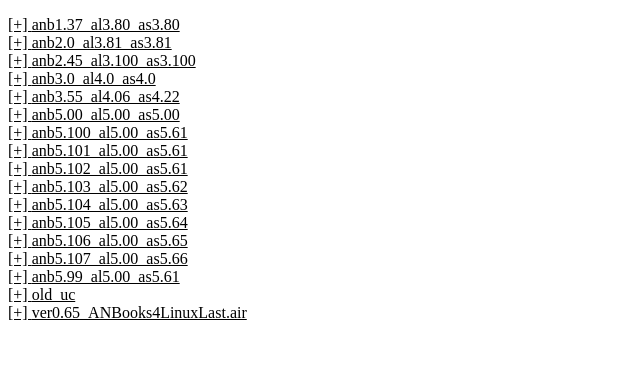
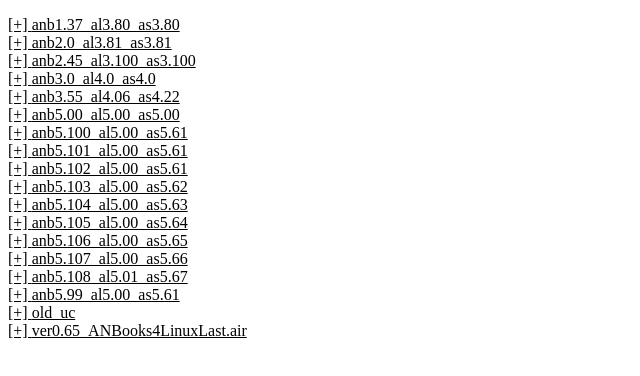
Before and after one commit to famibee/famibee.github.io, a plain HTML site: page OldApps/index.html in a window 1280 px wide. Shown: the whole page, without its empty margins (0-640 px from the left). Drawn offline with nearby package versions, Linux system fonts and the light colour scheme.

Commit message:
AIRlib 5.01＆AIRnovel 5.67＆ANBooks＆ANEdit更新
5.67
	* add：（AIRlib 5.01）ToNFC（NFD→NFC変換）クラス追加
	* bug：AIR 19発表時辺り(Sept.21, 2015)のAIR SDKから、Macでビルドしたairパッケージのファイル名が、独自NFDからNFCに変換されなくなった件に対応
	* add：ファイル名指定で「ブ」等NFD表記をした場合にエラー出す「an.chkNFD」追加
5.911
	* upd：AIRnovel 5.67に更新
5.108
	* upd：AIRnovel 5.67に更新
0.149
	* upd：AIRnovel 5.67に更新

```diff
--- a/OldApps/index.html
+++ b/OldApps/index.html
@@ -134,6 +134,14 @@
 <a href="anb5.107_al5.00_as5.66/ver5.107_ANBooks.dmg">ver5.107_ANBooks.dmg</a><br/>
 <a href="anb5.107_al5.00_as5.66/ver5.107_ANBooks.exe">ver5.107_ANBooks.exe</a><br/>
 <a href="anb5.107_al5.00_as5.66/ver5.66_an_sdk.zip">ver5.66_an_sdk.zip</a><br/>
+<a href="anb5.107_al5.00_as5.66/ver5.66_uc.air">ver5.66_uc.air</a><br/>
+</dd>
+
+<dt>anb5.108_al5.01_as5.67</dt>
+<dd><a href="anb5.108_al5.01_as5.67/ver5.01_AIRlib.zip">ver5.01_AIRlib.zip</a><br/>
+<a href="anb5.108_al5.01_as5.67/ver5.108_ANBooks.dmg">ver5.108_ANBooks.dmg</a><br/>
+<a href="anb5.108_al5.01_as5.67/ver5.108_ANBooks.exe">ver5.108_ANBooks.exe</a><br/>
+<a href="anb5.108_al5.01_as5.67/ver5.67_an_sdk.zip">ver5.67_an_sdk.zip</a><br/>
 </dd>
 
 <dt>anb5.99_al5.00_as5.61</dt>
```
Also changed, not shown: 5 other files.
